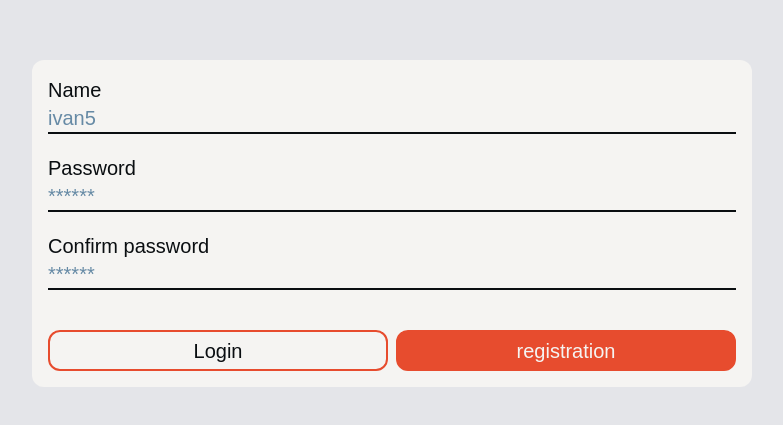
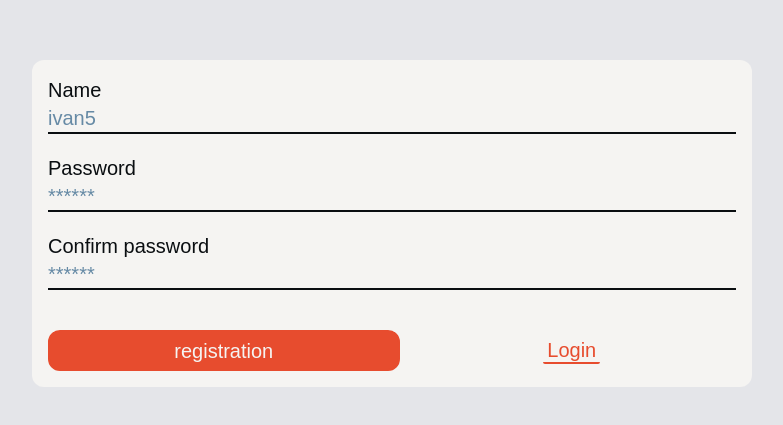
Before and after one commit to Redreev8/link-shortening-front, a React (Vite) app: page /registration in a window 1280 px wide. Shown: the part 177-602 px from the top of the page, without its empty margins (248-1031 px from the left). Built offline with nearby package versions, Linux system fonts and the light colour scheme; no server answers; a web font is replaced by a local one.

Commit message:
change form auth/registration

```diff
--- a/src/routers/auth/components/form-auth.tsx
+++ b/src/routers/auth/components/form-auth.tsx
@@ -4,14 +4,14 @@ import Input from '../../../ui/input'
 import Error from '../../../ui/error'
 import classNames from 'classnames'
 import useAuth from '../hooks/useAuth'
-import Btn from '../../../ui/btn'
+import Btn, { BtnText } from '../../../ui/btn'
 
 const FormAuth: FC<FormHTMLAttributes<HTMLFormElement>> = ({
     className,
     ...props
 }) => {
     const cl = classNames(className, 'flex flex-col gap-10')
-    const { register, auth, errors } = useAuth()
+    const { register, auth, errors, isLoading } = useAuth()
 
     return (
         <form onSubmit={auth} className={cl} {...props}>
@@ -19,6 +19,7 @@ const FormAuth: FC<FormHTMLAttributes<HTMLFormElement>> = ({
                 <Label>
                     <span>Name</span>
                     <Input
+                        disabled={isLoading}
                         placeholder="ivan5"
                         type="text"
                         {...register('name')}
@@ -28,6 +29,7 @@ const FormAuth: FC<FormHTMLAttributes<HTMLFormElement>> = ({
                 <Label>
                     <span>Password</span>
                     <Input
+                        disabled={isLoading}
                         placeholder="******"
                         type="password"
                         {...register('password')}
@@ -37,18 +39,15 @@ const FormAuth: FC<FormHTMLAttributes<HTMLFormElement>> = ({
                     )}
                 </Label>
             </div>
-            <div className="flex gap-2">
-                <Btn className="w-full" as="btn">
+            <div className="flex items-center gap-2">
+                <Btn disabled={isLoading} className="w-full" as="btn">
                     Login
                 </Btn>
-                <Btn
-                    className="w-full"
-                    as="router"
-                    to="/registration"
-                    isOutline
-                >
-                    registration
-                </Btn>
+                <div className="flex w-full items-center justify-center">
+                    <BtnText as="router" to="/registration">
+                        registration
+                    </BtnText>
+                </div>
             </div>
         </form>
     )
--- a/src/routers/auth/components/form-registration.tsx
+++ b/src/routers/auth/components/form-registration.tsx
@@ -4,14 +4,14 @@ import Input from '../../../ui/input'
 import Error from '../../../ui/error'
 import classNames from 'classnames'
 import useRegistration from '../hooks/useRegistration'
-import Btn from '../../../ui/btn'
+import Btn, { BtnText } from '../../../ui/btn'
 
 const FormRegistration: FC<FormHTMLAttributes<HTMLFormElement>> = ({
     className,
     ...props
 }) => {
     const cl = classNames(className, 'flex flex-col gap-10')
-    const { register, registration, errors } = useRegistration()
+    const { register, registration, errors, isLoading } = useRegistration()
 
     return (
         <form onSubmit={registration} className={cl} {...props}>
@@ -19,6 +19,7 @@ const FormRegistration: FC<FormHTMLAttributes<HTMLFormElement>> = ({
                 <Label>
                     <span>Name</span>
                     <Input
+                        disabled={isLoading}
                         placeholder="ivan5"
                         type="text"
                         {...register('name')}
@@ -28,6 +29,7 @@ const FormRegistration: FC<FormHTMLAttributes<HTMLFormElement>> = ({
                 <Label>
                     <span>Password</span>
                     <Input
+                        disabled={isLoading}
                         placeholder="******"
                         type="password"
                         {...register('password')}
@@ -39,6 +41,7 @@ const FormRegistration: FC<FormHTMLAttributes<HTMLFormElement>> = ({
                 <Label>
                     <span>Confirm password</span>
                     <Input
+                        disabled={isLoading}
                         placeholder="******"
                         type="password"
                         {...register('confirmPassword')}
@@ -48,13 +51,15 @@ const FormRegistration: FC<FormHTMLAttributes<HTMLFormElement>> = ({
                     )}
                 </Label>
             </div>
-            <div className="flex gap-2">
-                <Btn className="w-full" as="router" to="/auth" isOutline>
-                    Login
-                </Btn>
-                <Btn className="w-full" as="btn">
+            <div className="flex items-center gap-2">
+                <Btn disabled={isLoading} className="w-full" as="btn">
                     registration
                 </Btn>
+                <div className="flex w-full items-center justify-center">
+                    <BtnText as="router" to="/auth">
+                        Login
+                    </BtnText>
+                </div>
             </div>
         </form>
     )
--- a/src/routers/auth/hooks/useAuth.tsx
+++ b/src/routers/auth/hooks/useAuth.tsx
@@ -3,7 +3,7 @@ import { zodResolver } from '@hookform/resolvers/zod'
 import { formSchemaAuth, type FormFieldsAuth } from '../type/auth'
 import apiAuth from '../api/auth'
 import type { AxiosError } from 'axios'
-import { useContext } from 'react'
+import { useContext, useState } from 'react'
 import { LayoutAuthContext } from '../layout-auth'
 
 const useAuth = () => {
@@ -17,8 +17,10 @@ const useAuth = () => {
         reValidateMode: 'onBlur',
         resolver: zodResolver(formSchemaAuth),
     })
+    const [isLoading, setIsLoading] = useState<boolean>(false)
     const { setSignal } = useContext(LayoutAuthContext)
     const auth = async (d: FormFieldsAuth) => {
+        setIsLoading(true)
         try {
             const { data } = (await apiAuth(d)) as { data: string }
             localStorage.setItem('auth-token', data)
@@ -28,10 +30,12 @@ const useAuth = () => {
             const data = response!.data as string
             setError('name', { message: data })
             setError('password', { message: data })
+            setIsLoading(false)
         }
     }
 
     return {
+        isLoading,
         register,
         auth: handleSubmit(auth),
         errors,
--- a/src/routers/auth/hooks/useRegistration.tsx
+++ b/src/routers/auth/hooks/useRegistration.tsx
@@ -5,7 +5,7 @@ import {
     type FormFieldsRegistration,
 } from '../type/registration'
 import type { AxiosError } from 'axios'
-import { useContext } from 'react'
+import { useContext, useState } from 'react'
 import { LayoutAuthContext } from '../layout-auth'
 import apiRegistration from '../api/registration'
 
@@ -20,21 +20,26 @@ const useRegistration = () => {
         reValidateMode: 'onBlur',
         resolver: zodResolver(formSchemaRegistration),
     })
+    const [isLoading, setIsLoading] = useState<boolean>(false)
     const { setSignal } = useContext(LayoutAuthContext)
     const registration = async (d: FormFieldsRegistration) => {
+        setIsLoading(true)
         try {
             const { data } = (await apiRegistration(d)) as { data: string }
             localStorage.setItem('auth-token', data)
             setSignal(Symbol('signal'))
+            setIsLoading(false)
         } catch (e) {
             const { response } = e as AxiosError
             const data = response!.data as string
             setError('name', { message: data })
             setError('password', { message: data })
+            setIsLoading(false)
         }
     }
 
     return {
+        isLoading,
         register,
         registration: handleSubmit(registration),
         errors,
```
